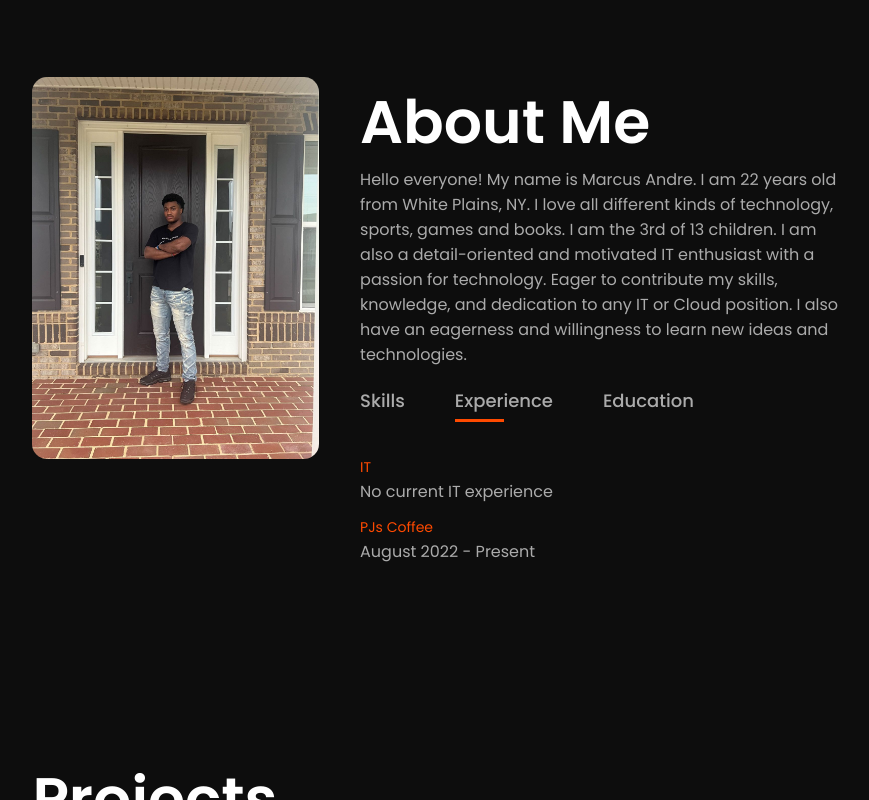
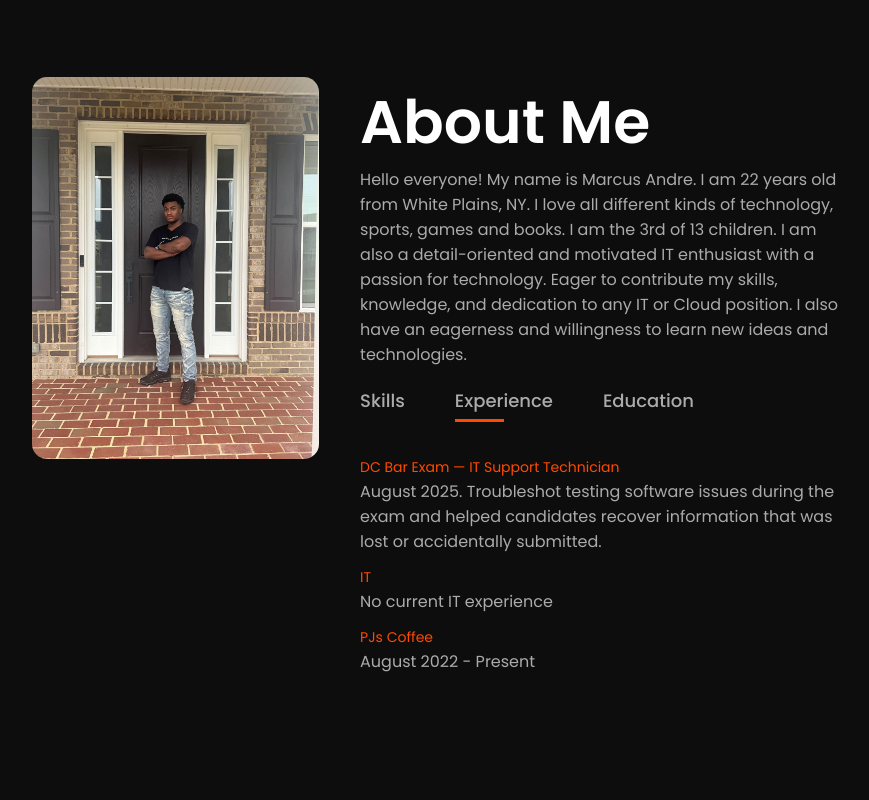
Before and after one commit to M-Andre23/M-Andre23.github.io, a website: page index.html in a window 1280 px wide. Both pictures are taken after a click on the button "Experience". Shown: the part 813-1613 px from the top of the page, without its empty margins (198-1067 px from the left). Drawn offline with Linux system fonts and the light colour scheme.

Commit message:
Add DC Bar Exam IT Support role to Experience
Co-Authored-By: Claude Sonnet 5 <noreply@anthropic.com>

```diff
--- a/index.html
+++ b/index.html
@@ -71,6 +71,7 @@
                     </div>
                     <div class="tab-contents" id="experience">
                         <ul>
+                            <li><span>DC Bar Exam — IT Support Technician</span><br>August 2025. Troubleshot testing software issues during the exam and helped candidates recover information that was lost or accidentally submitted.</li>
                             <li><span>IT</span><br>No current IT experience</li>
                             <li><span>PJs Coffee</span><br>August 2022 - Present</li>
                         </ul>
```
